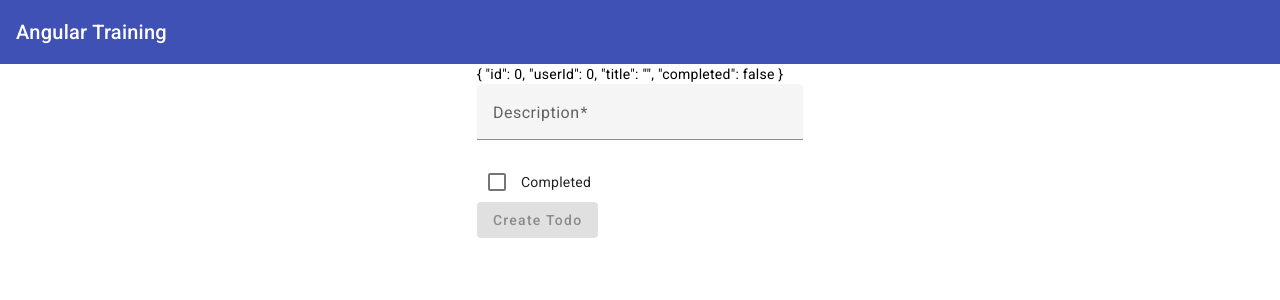
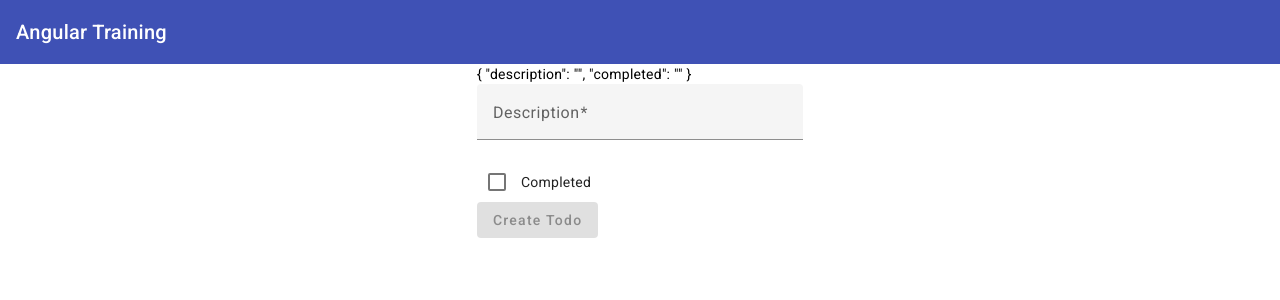
Before and after one commit to timmles/angular-training-2023, an Angular app: page / in a window 1280 px wide. Shown: the top 300 px of the page. Built offline with nearby package versions, Linux system fonts and the light colour scheme.

Commit message:
reactive form - partially working - completed value pull through to form group

```diff
--- a/src/app/app.component.html
+++ b/src/app/app.component.html
@@ -13,5 +13,6 @@
 <!--  <app-observables></app-observables>-->
 <!--  <app-footer></app-footer>-->
 
-  <app-template-form></app-template-form>
+<!--  <app-template-form></app-template-form>-->
+  <app-reactive-form></app-reactive-form>
 </div>
--- a/src/app/reactive-form/reactive-form.component.css
+++ b/src/app/reactive-form/reactive-form.component.css
@@ -0,0 +1,9 @@
+.example-form {
+  min-width: 150px;
+  max-width: 500px;
+  width: 100%;
+}
+
+.example-full-width {
+  width: 100%;
+}
--- a/src/app/reactive-form/reactive-form.component.html
+++ b/src/app/reactive-form/reactive-form.component.html
@@ -1 +1,20 @@
-<p>reactive-form works!</p>
+{{todoFormGroup.value | json}}
+
+<form class="example-form" (ngSubmit)="createTodo()" [formGroup]="todoFormGroup">
+  <mat-form-field class="example-full-width">
+    <mat-label>Description</mat-label>
+    <input matInput required minlength="3" maxlength="20" [formControl]="descriptionFormControl" name="description" placeholder="What do you want to do?">
+  </mat-form-field>
+
+  <div *ngIf="descriptionFormControl.hasError('required') && descriptionFormControl.touched">
+    Description is required
+  </div>
+
+  <div *ngIf="descriptionFormControl.hasError('minlength') && descriptionFormControl.touched">
+    Description must have at least 3 characters
+  </div>
+
+  <mat-checkbox name="completed">Completed</mat-checkbox>
+  <br>
+  <button mat-raised-button color="primary" [disabled]="todoFormGroup.invalid">Create Todo</button>
+</form>
--- a/src/app/reactive-form/reactive-form.component.ts
+++ b/src/app/reactive-form/reactive-form.component.ts
@@ -1,4 +1,6 @@
 import { Component } from '@angular/core';
+import { ToDo, TodoService } from '../todo.service';
+import { FormBuilder, FormControl, FormGroup, Validators } from '@angular/forms';
 
 @Component({
   selector: 'app-reactive-form',
@@ -6,5 +8,30 @@ import { Component } from '@angular/core';
   styleUrls: ['./reactive-form.component.css']
 })
 export class ReactiveFormComponent {
+  todoFormGroup: FormGroup
+  descriptionFormControl: FormControl
+  completedFormControl: FormControl
 
+  constructor(private formBuilder: FormBuilder, private todoService: TodoService) {
+    this.descriptionFormControl = new FormControl('', [
+      Validators.required,
+      Validators.min(3),
+      Validators.max(20),
+    ])
+
+    this.completedFormControl = new FormControl('')
+
+
+    this.todoFormGroup = formBuilder.group({
+      description: this.descriptionFormControl,
+      completed: this.completedFormControl
+    })
+  }
+
+  createTodo() {
+    let todo = new ToDo();
+    todo.title = this.todoFormGroup.value.title
+    todo.completed = this.todoFormGroup.value.completed
+    this.todoService.addTodoFull(todo)
+  }
 }
--- a/src/app/template-form/template-form.component.ts
+++ b/src/app/template-form/template-form.component.ts
@@ -1,9 +1,5 @@
 import { Component } from '@angular/core';
 import { ToDo, TodoService } from '../todo.service';
-
-export enum TodoCategory {
-  HOME, WORK, PERSONAL
-}
 
 @Component({
   selector: 'app-template-form',
@@ -13,9 +9,6 @@ export enum TodoCategory {
 export class TemplateFormComponent {
   title: string = ''
   todo: ToDo = new ToDo()
-  categoryOptions = Object.keys(TodoCategory).filter((item) => {
-    return isNaN(Number(item));
-  });
 
   constructor(private todoService: TodoService) {
   }
```
